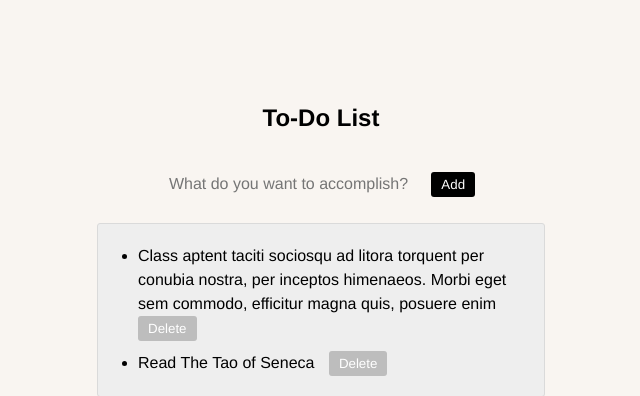
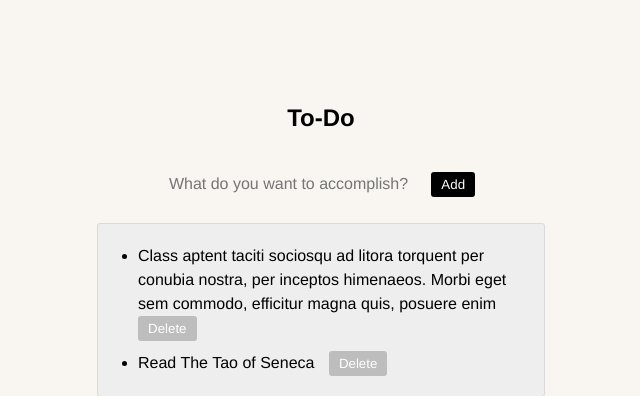
Before and after one commit to noelkronenberg/pimado, a Django app: page /todo/ in a window 1280 px wide. Shown: the top 396 px of the page, without its empty margins (319-959 px from the left). Run offline with Django 3.2, Linux system fonts and the light colour scheme; data comes from the database, SQL or seed files in the repository.

Commit message:
minor text adjustments

```diff
--- a/templates/todo.html
+++ b/templates/todo.html
@@ -3,7 +3,7 @@
 
 <head>
 
-<title>To-Do List - Pimado</title>
+<title>To-Do - Pimado</title>
 <style>
 
 * {
@@ -131,7 +131,7 @@ input {
 
 <section class="header">
 
-<h1>To-Do List</h1>
+<h1>To-Do</h1>
 
 </section>
 
```
